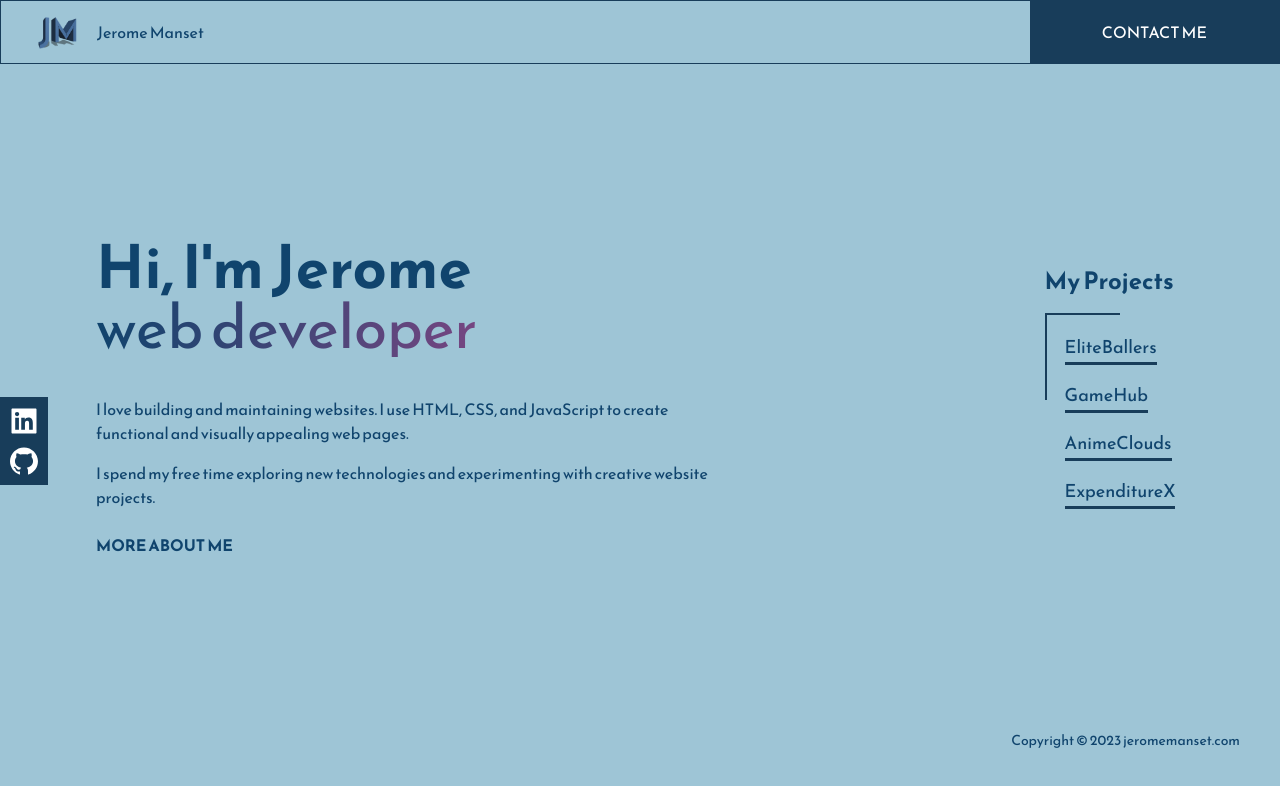
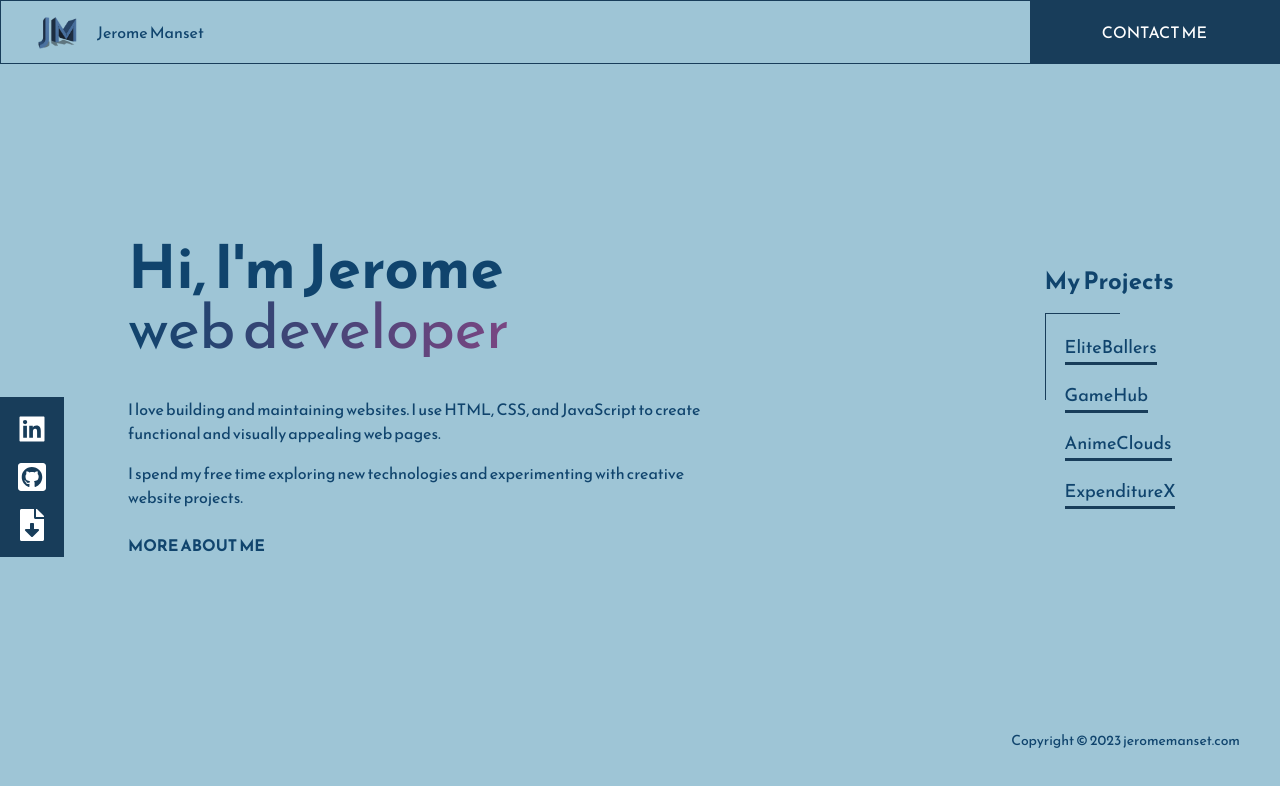
Before and after one commit to kujerocoding/jeromemanset, a React (Vite) app: page / in a window 1280 px wide. Shown: the top 786 px of the page. Built offline with nearby package versions, Linux system fonts and the light colour scheme.

Commit message:
Update icon sidebar style

```diff
--- a/src/components/AboutMe.jsx
+++ b/src/components/AboutMe.jsx
@@ -48,7 +48,7 @@ const AboutMe = ({setSelectedProject}) => {
   return (
     <motion.div
     variants={variants}
-    className='p-4 lg:p-10 lg:pl-24 flex flex-col text-primary text-center lg:text-left'>
+    className='p-4 lg:p-10 lg:pl-32 flex flex-col text-primary text-center lg:text-left'>
 
             <div className='text-4xl sm:text-4xl md:text-6xl font-bold'>
                 <h1>Hi, I'm Jerome</h1>
--- a/src/components/Links.jsx
+++ b/src/components/Links.jsx
@@ -11,7 +11,7 @@ const Links = ({handleClick, selectedProject}) => {
            <div className='my-5'>
             <h2 className='text-2xl mb-4 font-bold'>My Projects</h2>
             <ul className='relative p-5 flex flex-col gap-4'>
-                <div className='absolute top-0 left-0 w-1/2 h-2/5 border-t-2 border-border border-l-2'></div>
+                <div className='absolute top-0 left-0 w-1/2 h-2/5 border-t-[1px] border-border border-l-[1px]'></div>
                 {ProjectData.map(item => {
                   const {id, name, title} = item
                   return <li key={id}>
--- a/src/components/Main.jsx
+++ b/src/components/Main.jsx
@@ -7,6 +7,7 @@ import Project from './Project'
 import MainBG from '../assets/images/bg-main.svg'
 import MoreAboutMe from './MoreAboutMe'
 import {AiFillGithub, AiFillLinkedin} from 'react-icons/ai'
+import {FaFileDownload, FaGithubSquare} from 'react-icons/fa'
 
 const Main = ({filteredData, setSelectedProject, selectedProject}) => {
 
@@ -71,10 +72,10 @@ const Main = ({filteredData, setSelectedProject, selectedProject}) => {
             initial={{ opacity: 0, x: -100 }}
             animate={{ opacity: 1, x: 0 }}
             transition={{ duration: 0.5 }}
-
-            className='hidden lg:block bg-border w-fit absolute top-1/2 left-0 -translate-y-1/2'>
+            className='hidden lg:flex flex-col items-center gap-4 py-4 bg-border w-16 absolute top-1/2 left-0 translate-y-1/2'>
               <a href="https://www.linkedin.com/in/jeromemanset22" target="_blank"><AiFillLinkedin className='icon' /></a>
-              <a href="https://github.com/kujerocoding" target="_blank"><AiFillGithub className='icon' /></a>
+              <a href="https://github.com/kujerocoding" target="_blank"><FaGithubSquare className='icon' /></a>
+              <a href="https://github.com/kujerocoding" target="_blank"><FaFileDownload className='icon' /></a>
             </motion.div>
             : null}
     </main>
--- a/src/components/Project.jsx
+++ b/src/components/Project.jsx
@@ -10,10 +10,10 @@ const Project = ({filteredData, variants}) => {
   return (
     <motion.div
      variants={variants}
-      className='p-4 lg:p-10 w-full h-full text-primary flex flex-col justify-evenly items-center bg-transparent'>
+      className='p-4 lg:p-10 w-full h-full text-primary flex flex-col justify-evenly items-center bg-transparent text-center'>
 
-        <h2 className='text-3xl'>{title}</h2>
-        <p className=''>{desc}</p>
+        <h2 className='text-xl font-bold'>{title}</h2>
+        <p className='lg:w-3/4'>{desc}</p>
         <div className='max-w-[40rem]'>
           <img src={`../src/assets/images/${img}`} alt={`${title} picture`} ></img>
         </div>
--- a/src/index.css
+++ b/src/index.css
@@ -40,7 +40,7 @@ body{
 }
 
 .icon{
-    @apply m-2 w-8 h-8 fill-white hover:scale-105;
+    @apply w-8 h-8 fill-white hover:scale-105;
 }
 
 .btn-external{
```
